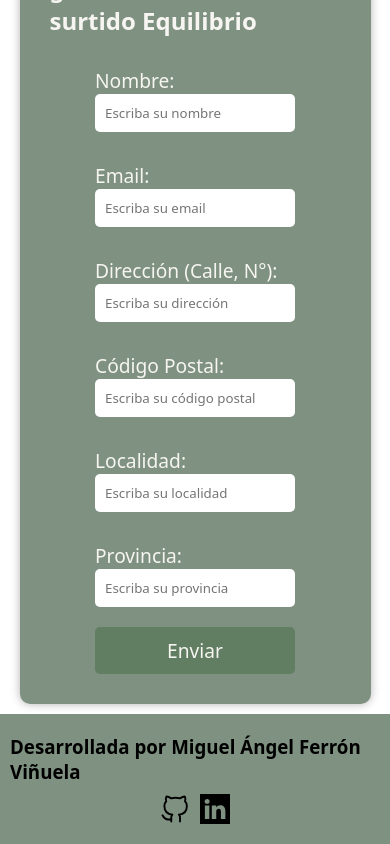
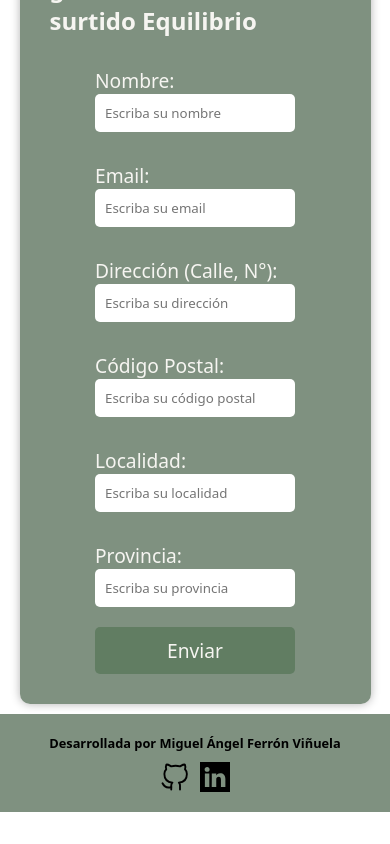
Before and after one commit to ImMiguelFv/LandingPage, an Angular app: page / in a window 390 px wide. Shown: the part 3047-3891 px from the top of the page. After the commit the page ends 3859 px from the top, so only its background shows below. Built offline with nearby package versions, Linux system fonts and the light colour scheme.

Commit message:
prueba 1

```diff
--- a/src/app/footer/footer.component.css
+++ b/src/app/footer/footer.component.css
@@ -6,7 +6,7 @@
     padding: 10px;
     background-color: var(--primarioV3);
 }
-.pie h3{
+.pie .copyright{
     color: var(--texto);
     margin-top: 10px;
     margin-bottom: 5px;
@@ -20,3 +20,9 @@
 
     width: 30px;
 }
+@media
+screen and (max-width: 768px) {
+    .pie .copyright{
+        font-size: 0.8rem;
+    }
+}
--- a/src/app/footer/footer.component.html
+++ b/src/app/footer/footer.component.html
@@ -1,5 +1,5 @@
 <div class="pie">
-    <h3> Desarrollada por Miguel Ángel Ferrón Viñuela</h3>
+    <h3 class="copyright"> Desarrollada por Miguel Ángel Ferrón Viñuela</h3>
     <div class="redes">
         <a href="https://github.com/ImMiguelFV" target="_blank"><img src="github.svg" alt="github"></a>
         <a href="https://www.linkedin.com/in/miguel-%C3%A1ngel-ferr%C3%B3n-vi%C3%B1uela-5173012a3/" target="_blank"><img src="linkedin.svg" alt="linkedin"></a>
```
